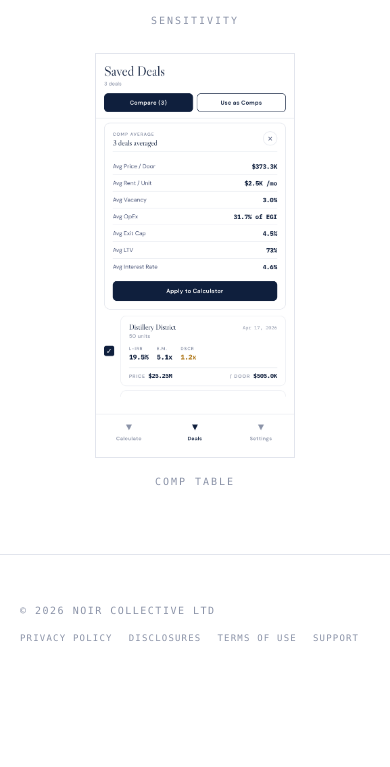
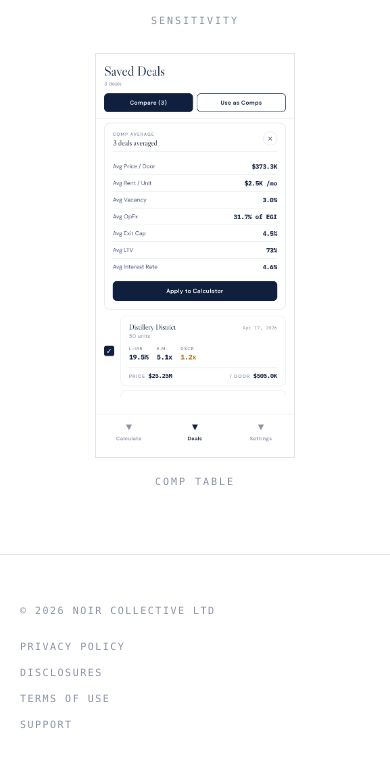
Before and after one commit to Peter-Mancini/boe-site, a plain HTML site: page index.html in a window 390 px wide. Shown: the part 4562-5329 px from the top of the page. Before the commit the page ends 5255 px from the top, so only its background shows below. Drawn offline with Linux system fonts and the light colour scheme.

Commit message:
Footer: stack copyright + links vertically on all screens

```diff
--- a/index.html
+++ b/index.html
@@ -321,10 +321,9 @@
     }
     .footer-inner {
       display: flex;
-      justify-content: space-between;
-      align-items: center;
-      flex-wrap: wrap;
-      gap: 16px;
+      flex-direction: column;
+      align-items: flex-start;
+      gap: 20px;
     }
     .footer-copy {
       font-family: var(--mono);
@@ -335,8 +334,8 @@
     }
     .footer-links {
       display: flex;
-      flex-wrap: wrap;
-      gap: 12px 20px;
+      flex-direction: column;
+      gap: 10px;
     }
     .footer-links a {
       font-family: var(--mono);
@@ -371,9 +370,6 @@
       .screenshots-row { gap: 24px; }
       .phone-frame { width: 200px; }
 
-      .footer-inner { flex-direction: column; align-items: flex-start; gap: 12px; }
-      .footer-links { gap: 10px 16px; }
-      .footer-links a { font-size: 9px; letter-spacing: 1.2px; }
     }
   </style>
 </head>
```
